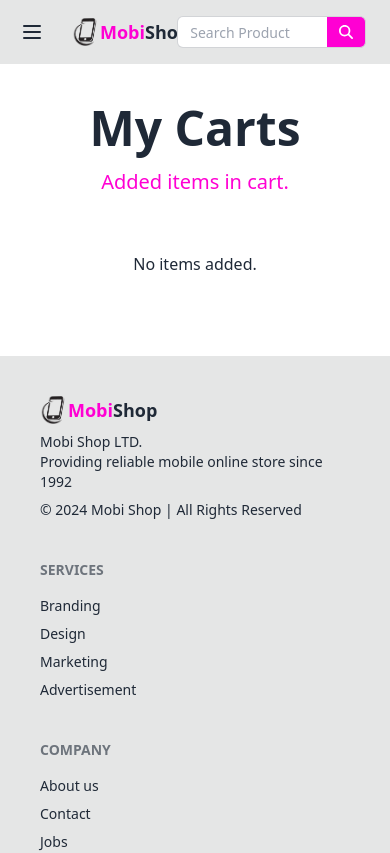
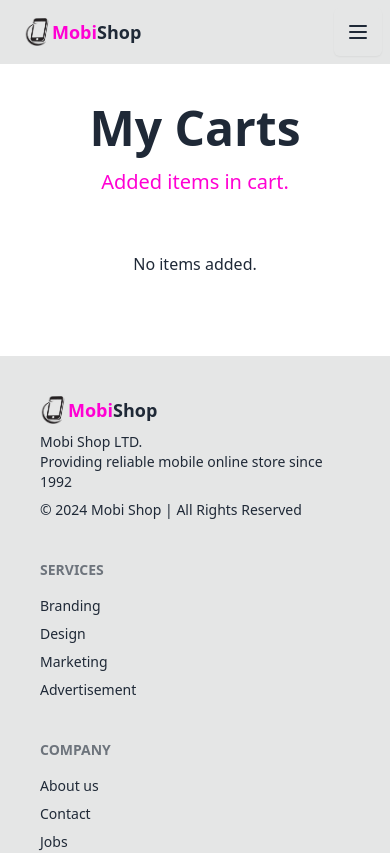
Before and after one commit to jibon-roy/mobi-shop, a React (Vite) app: page /cart in a window 390 px wide. Shown: the top 853 px of the page. Built offline with nearby package versions, Linux system fonts and the light colour scheme.

Commit message:
search bar ediging

```diff
--- a/src/components/Navbar.jsx
+++ b/src/components/Navbar.jsx
@@ -61,12 +61,23 @@ export default function Navbar() {
       <input id="my-drawer-3" type="checkbox" className="drawer-toggle" />
       <div className="drawer-content bg-base-300 flex flex-col">
         {/* Navbar */}
-        <div className="navbar container">
-          <div className="flex-none lg:hidden">
+        <div className="navbar container justify-between">
+          <div className="mx-2 flex-1 px-2">
+            {/* Navbar Logo */}
+            <div className="flex gap-4 items-center cursor-pointer ">
+              <Link to={"/"} className="hover:scale-[1.03] transition-all">
+                <Logo />
+              </Link>
+              <div className="hidden lg:block">
+                <SearchBar />
+              </div>
+            </div>
+          </div>
+          <div className="flex-none  lg:hidden">
             <label
               htmlFor="my-drawer-3"
               aria-label="open sidebar"
-              className="btn btn-square btn-ghost"
+              className="btn btn-square bg-transparent border-border border-none rounded-md hover:bg-border/90"
             >
               <svg
                 xmlns="http://www.w3.org/2000/svg"
@@ -83,23 +94,14 @@ export default function Navbar() {
               </svg>
             </label>
           </div>
-          <div className="mx-2 flex-1 px-2">
-            {/* Navbar Logo */}
-            <div className="flex gap-4 items-center cursor-pointer ">
-              <Link to={"/"} className="hover:scale-[1.03] transition-all">
-                <Logo />
-              </Link>
-              <SearchBar />
-            </div>
-          </div>
           <div className="hidden flex-none lg:block">
             <ul className="menu font-semibold menu-horizontal">
               {/* Navbar menu content here */}
               {navItems.map((nav) => (
-                <li className="mx-1 " key={nav.id}>
+                <li className="" key={nav.id}>
                   <NavLink
                     className={
-                      "navLink hover:bg-transparent hover:text-[#ef00d3]"
+                      "navLink px-3 hover:bg-transparent hover:text-[#ef00d3]"
                     }
                     to={nav.route}
                   >
@@ -131,7 +133,14 @@ export default function Navbar() {
         <ul className="menu z-50 w-[70%] sm:w-[40%] font-semibold bg-base-200 min-h-full p-2">
           {/* Sidebar content here */}
           <li>
-            <Logo />
+            <div className="noLink">
+              <Logo />
+            </div>
+          </li>
+          <li>
+            <div className="noLink">
+              <SearchBar />
+            </div>
           </li>
           {navItems.map((nav) => (
             <li className="z-50 my-1" key={nav.id}>
--- a/src/components/SearchBar.jsx
+++ b/src/components/SearchBar.jsx
@@ -2,16 +2,16 @@ import { FaMagnifyingGlass } from "react-icons/fa6";
 
 export default function SearchBar() {
   return (
-    <div className="flex">
+    <div className="flex justify-center">
       <input
         id="navSearch"
         name="navSearch"
         autoComplete="search"
         type="text"
         placeholder="Search Product"
-        className="input w-[80px] border-r-0 min-[240px]:w-[120px] min-[300px]:w-[180px] rounded-md input-sm min-[380px]:w-full text-black appearance-none leading-tight focus:outline-none focus:shadow-outline input-bordered rounded-r-none"
+        className="input font-normal w-[80px] border-r-0 min-[240px]:w-[120px] min-[300px]:w-[180px] rounded-md input-sm min-[380px]:w-full text-black appearance-none leading-tight focus:outline-none focus:shadow-outline input-bordered rounded-r-none"
       />
-      <button className="bg-primary-red border-l-0 transition-all text-white border border-[#D2D4D7] active:bg-[#ef00d3] rounded-r-md rounded-l-none btn-sm">
+      <button className="bg-primary-red border-l-0 transition-all text-white border border-border active:bg-[#ef00d3] rounded-r-md rounded-l-none btn-sm">
         <FaMagnifyingGlass />
       </button>
     </div>
--- a/src/index.css
+++ b/src/index.css
@@ -25,6 +25,14 @@
   width: 100%;
   height: 2px;
   background-color: #ef00d3 !important;
+}
+
+.noLink:active,
+.noLink:focus,
+.noLink:focus-visible,
+.noLink:focus-within,
+.noLink:hover {
+  background-color: transparent !important;
 }
 
 .navLinknavLink:active,
--- a/tailwind.config.js
+++ b/tailwind.config.js
@@ -7,6 +7,7 @@ export default {
     extend: {
       colors: {
         "primary-red": "#ff00d3",
+        border: "#D2D4D7",
       },
       container: {
         center: "true",
```
